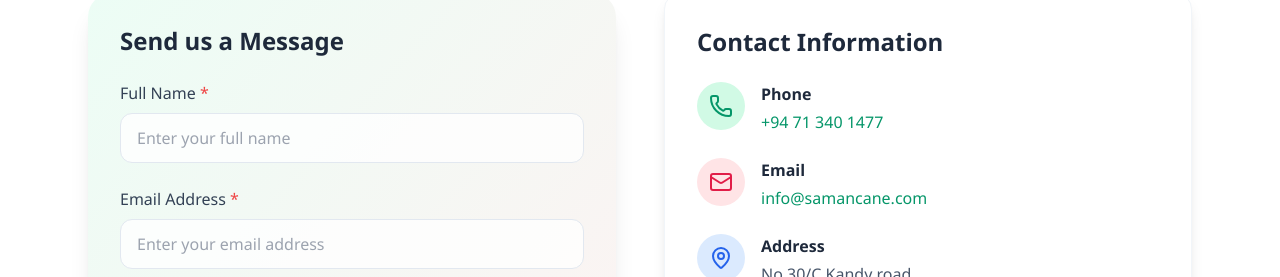
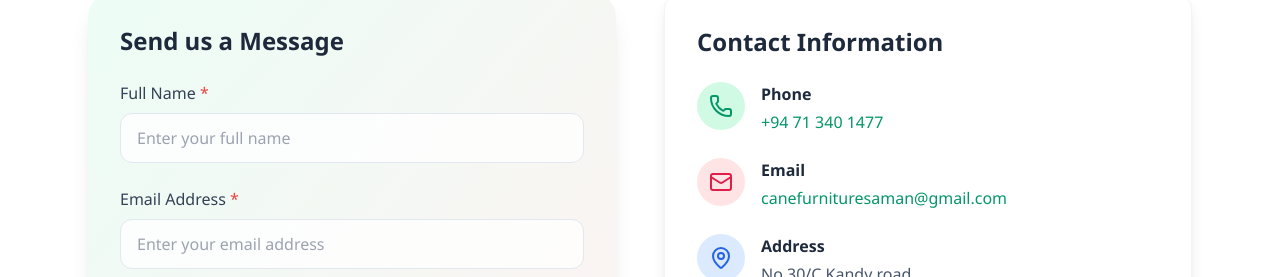
Before and after one commit to Dissa2003/Saman-Cane, a React (Create React App) app: page / in a window 1280 px wide. Shown: the part 2896-3173 px from the top of the page. Built offline with nearby package versions, Linux system fonts and the light colour scheme.

Commit message:
update the gmail

```diff
--- a/src/App.js
+++ b/src/App.js
@@ -359,8 +359,8 @@ function Contact() {
                   </div>
                   <div>
                     <h4 className="font-semibold text-slate-800 mb-1">Email</h4>
-                    <a href="mailto:canefurnituresaman@gmail.com" className="text-emerald-600 hover:text-emerald-700 transition-colors">
-                      info@samancane.com
+                    <a href="mailto:info@samancane.com" className="text-emerald-600 hover:text-emerald-700 transition-colors">
+                      canefurnituresaman@gmail.com
                     </a>
                   </div>
                 </div>
```
